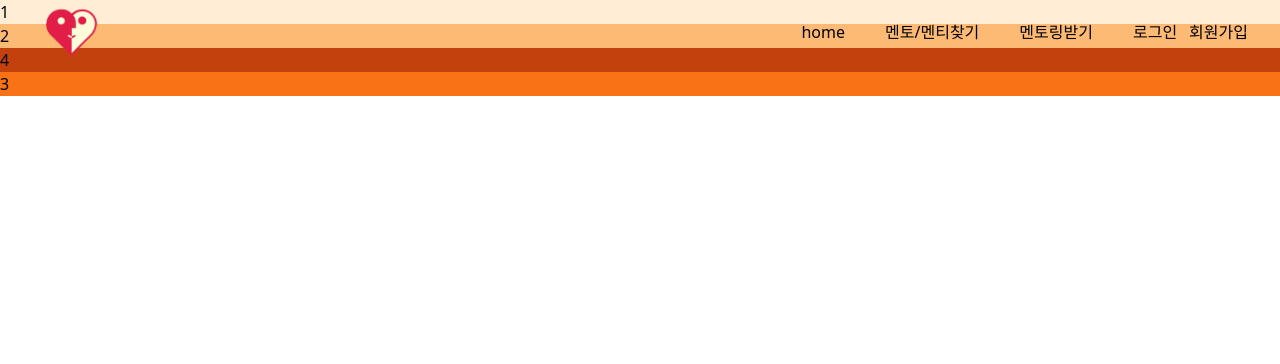
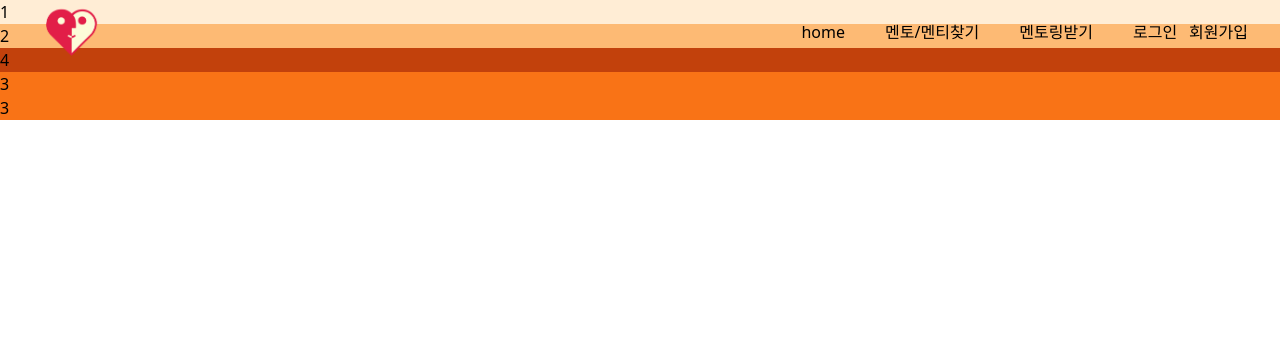
Before and after one commit to BeforePassion/Umm_project, a Django app: page / in a window 1280 px wide. Shown: the top 364 px of the page. Run offline with Django 4.2, Linux system fonts and the light colour scheme; some libraries are stand-ins or nearby versions.

Commit message:
Co-authored-by: kidcode <tmdgus5611@gmail.com>

```diff
--- a/templates/main.html
+++ b/templates/main.html
@@ -13,6 +13,8 @@
 <div class="bg-orange-300" id="section"><h1>2</h1></div>
 <div class="bg-orange-700" id="section"><h1>4</h1></div>
 <div class="bg-orange-500" id="section"><h1>3</h1></div>
+<div class="bg-orange-500" id="section"><h1>3</h1></div>
+
 
 
 
```
Also changed, not shown: templates/base.html (line endings or trailing spaces).
